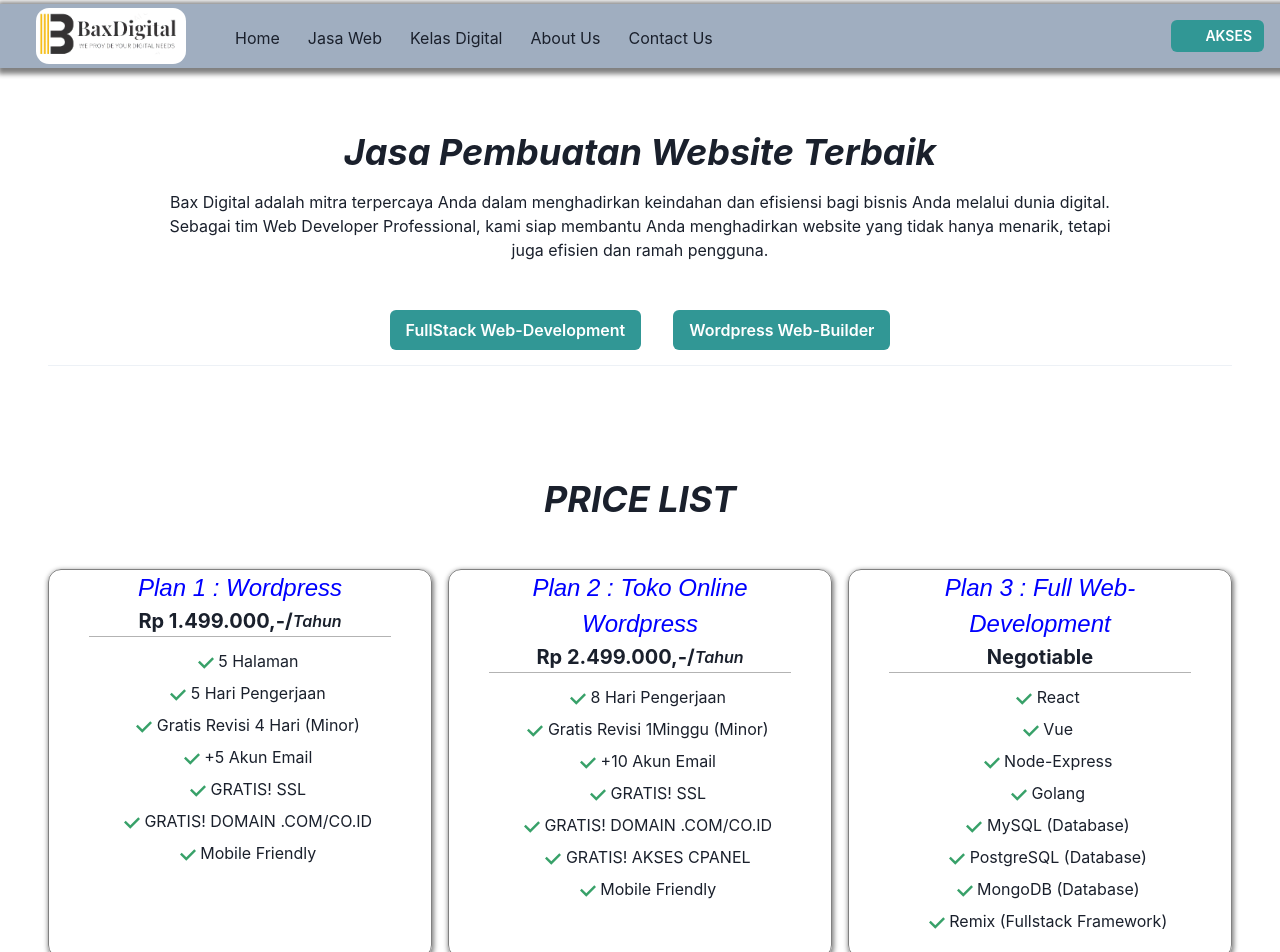
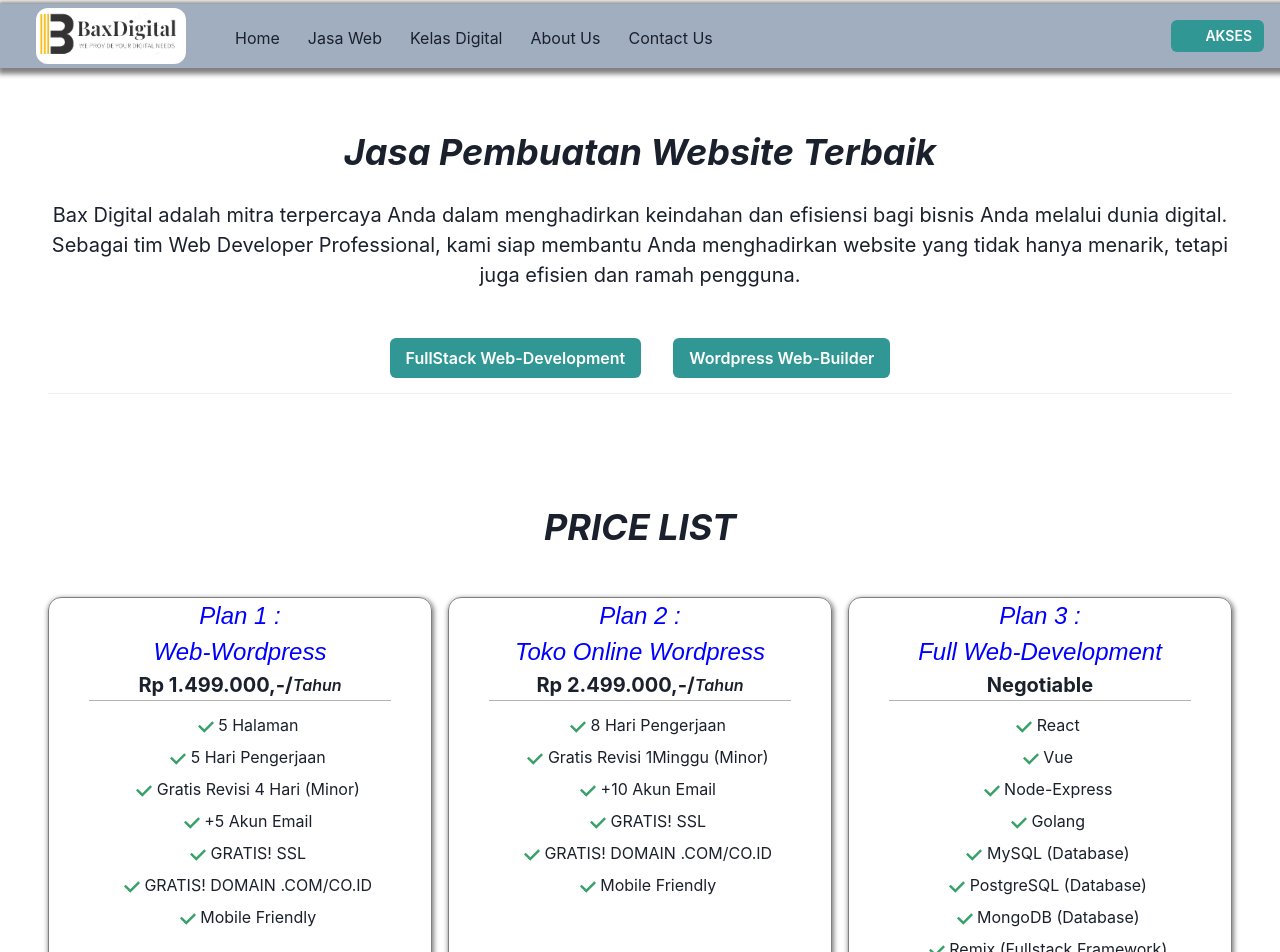
Before and after one commit to aderino010817/BaxDigital, a React (Vite) app in the folder frontend/: page /WebServices in a window 1280 px wide. Shown: the top 952 px of the page. Built offline with nearby package versions, Linux system fonts and the light colour scheme; some icons are missing.

Commit message:
feat: update fontsize webservice

```diff
--- a/frontend/src/Component/Navbar.tsx
+++ b/frontend/src/Component/Navbar.tsx
@@ -99,10 +99,19 @@ export default function Navbar() {
           <HStack spacing={13} alignItems={'center'}>
             <Center>
                 <Box ml={3} px={2} py={1} mr={5}>
-                <Image src={logobax} bgColor={'white'} maxWidth={'150px'} borderRadius={'13px'} />
+                <Image src={logobax} bgColor={'white'} maxWidth={{
+                  base: '110px',
+                  lg: '150px'
+                }} borderRadius={{
+                  base: '10px',
+                  lg: '12px'
+                }} />
                 </Box>
             </Center>
-            <HStack as={'nav'} spacing={4} display={{ base: 'none', lg: 'flex' }}>
+            <HStack as={'nav'} spacing={{
+              base: '2',
+              lg: '4'
+            }} display={{ base: 'none', lg: 'flex' }}>
               <NavLink />
             </HStack>
           </HStack>
--- a/frontend/src/pages/WebServices.tsx
+++ b/frontend/src/pages/WebServices.tsx
@@ -14,10 +14,17 @@ export default function WebServices() {
         <Box mt={'15px'} mb={'3em'}>
             <Center>
                 <Flex flexDirection={'column'}>
-                    <Center fontStyle={'oblique'}>
-                        <Heading> Jasa Pembuatan Website Terbaik </Heading>
+                    <Center fontStyle={'oblique'} textAlign={'center'}>
+                        <Heading fontSize={{
+                            base: '2xl',
+                            lg: '4xl'
+                        }}> Jasa Pembuatan Website Terbaik </Heading>
                     </Center>
-                    <Box maxW={"60em"} mt={'1em'} textAlign={'center'}>
+                    <Box maxW={"60em"} mt={'1.3em'} textAlign={'center'}
+                    fontSize={{
+                        base: '14px',
+                        lg: '20px'
+                    }}>
                         <Text>
                             Bax Digital adalah mitra terpercaya Anda dalam menghadirkan keindahan dan efisiensi bagi bisnis Anda melalui dunia digital. Sebagai tim Web Developer Professional, kami siap membantu Anda menghadirkan website yang tidak hanya menarik, tetapi juga efisien dan ramah pengguna.
                         </Text>
@@ -32,7 +39,11 @@ export default function WebServices() {
                 width="100%"
                 justifyContent="center"
             >
-                <Center gap={'2em'} display={{ base: 'grid', lg: 'flex'}} textAlign={'center'} alignContent={'center'} alignSelf={'center'} alignItems={'center'}>
+                <Center gap={{
+                    base: '1em',
+                    lg: '2em',
+                    md: '1em'
+                }} display={{ base: 'grid', lg: 'flex'}} textAlign={'center'} alignContent={'center'} alignSelf={'center'} alignItems={'center'}>
                     <Box flex="1">
                         <Link to='/'>
                             <Button textAlign="center" bgColor={'#319795'} color={'white'}
@@ -41,6 +52,10 @@ export default function WebServices() {
                                 color: 'white',
                                 border: '1px solid gray',
                                 boxShadow: '1px 1px 5px 1px gray'
+                            }}
+                            fontSize={{
+                                base: '14px',
+                                lg: '16px'
                             }}>
                                     FullStack Web-Development
                             </Button>
@@ -54,6 +69,10 @@ export default function WebServices() {
                                 color: 'white',
                                 border: '1px solid gray',
                                 boxShadow: '1px 1px 5px 1px gray'
+                            }}
+                            fontSize={{
+                                base: '14px',
+                                lg: '16px'
                             }}>
                                     Wordpress Web-Builder
                             </Button>
@@ -81,14 +100,31 @@ export default function WebServices() {
                         boxShadow: '3px 3px 10px 3px gray'
                     }}>
                         <Box>
-                            <Text fontSize={'24px'} fontStyle={'italic'} fontFamily={'fantasy'} color={'blue'}>Plan 1 : Wordpress</Text>
+                            <Text fontSize={{
+                                base: '19px',
+                                lg: '24px'
+                            }} fontStyle={'italic'} fontFamily={'fantasy'} color={'blue'}>Plan 1 :<br/> Web-Wordpress</Text>
                         </Box>
                         <Center textAlign={'center'}>
-                            <Text fontWeight={'bold'} fontSize={'20px'}>Rp 1.499.000,-/</Text>
+                            <Text fontWeight={'bold'} fontSize={{
+                                base: '16px',
+                                lg: '20px'}}>Rp 1.499.000,-/</Text>
                             <Text fontWeight={'semibold'} fontStyle={'oblique'} fontSize={'16'}>Tahun</Text>
                         </Center>
                         <Divider />
-                        <List spacing={2} pl={4} mt={3} mb={3}>
+                        <List spacing={{
+                            base: '1',
+                            lg: '2'
+                        }} pl={{
+                            base: '1',
+                            lg: '4'
+                        }} mt={{
+                            base: '2',
+                            lg: '3'
+                        }} mb={{
+                            base: '1',
+                            lg: '3'
+                        }}>
                             <ListItem>
                             <CheckIcon color="green.500" /> 5 Halaman
                             </ListItem>
@@ -119,14 +155,31 @@ export default function WebServices() {
                         boxShadow: '3px 3px 10px 3px gray'
                     }}>
                         <Box>
-                            <Text fontSize={'24px'} fontStyle={'italic'} fontFamily={'fantasy'} color={'blue'}>Plan 2 : Toko Online Wordpress</Text>
+                        <Text fontSize={{
+                                base: '19px',
+                                lg: '24px'
+                            }} fontStyle={'italic'} fontFamily={'fantasy'} color={'blue'}>Plan 2 :<br/> Toko Online Wordpress</Text>
                         </Box>
                         <Center textAlign={'center'}>
-                            <Text fontWeight={'bold'} fontSize={'20px'}>Rp 2.499.000,-/</Text>
+                        <Text fontWeight={'bold'} fontSize={{
+                                base: '16px',
+                                lg: '20px'}}>Rp 2.499.000,-/</Text>
                             <Text fontWeight={'semibold'} fontStyle={'oblique'} fontSize={'16'}>Tahun</Text>
                         </Center>
                         <Divider />
-                        <List spacing={2} pl={4} mt={3} mb={3}>
+                        <List spacing={{
+                            base: '1',
+                            lg: '2'
+                        }} pl={{
+                            base: '1',
+                            lg: '4'
+                        }} mt={{
+                            base: '2',
+                            lg: '3'
+                        }} mb={{
+                            base: '1',
+                            lg: '3'
+                        }}>
                             <ListItem>
                             <CheckIcon color="green.500" /> 8 Hari Pengerjaan
                             </ListItem>
@@ -143,9 +196,6 @@ export default function WebServices() {
                             <CheckIcon color="green.500" /> GRATIS! DOMAIN .COM/CO.ID
                             </ListItem>
                             <ListItem>
-                            <CheckIcon color="green.500" /> GRATIS! AKSES CPANEL
-                            </ListItem>
-                            <ListItem>
                             <CheckIcon color="green.500" /> Mobile Friendly
                             </ListItem>
                         </List>
@@ -157,13 +207,30 @@ export default function WebServices() {
                         boxShadow: '3px 3px 10px 3px gray'
                     }}>
                         <Box>
-                            <Text fontSize={'24px'} fontStyle={'italic'} fontFamily={'fantasy'} color={'blue'}>Plan 3 : Full Web-Development</Text>
+                        <Text fontSize={{
+                                base: '19px',
+                                lg: '24px'
+                            }} fontStyle={'italic'} fontFamily={'fantasy'} color={'blue'}>Plan 3 :<br /> Full Web-Development</Text>
                         </Box>
                         <Center textAlign={'center'}>
-                            <Text fontWeight={'bold'} fontSize={'20px'}>Negotiable</Text>
+                        <Text fontWeight={'bold'} fontSize={{
+                                base: '16px',
+                                lg: '20px'}}>Negotiable</Text>
                         </Center>
                         <Divider />
-                        <List spacing={2} pl={4} mt={3} mb={3}>
+                        <List spacing={{
+                            base: '1',
+                            lg: '2'
+                        }} pl={{
+                            base: '1',
+                            lg: '4'
+                        }} mt={{
+                            base: '2',
+                            lg: '3'
+                        }} mb={{
+                            base: '1',
+                            lg: '3'
+                        }}>
                             <ListItem>
                             <CheckIcon color="green.500" /> React
                             </ListItem>
```
